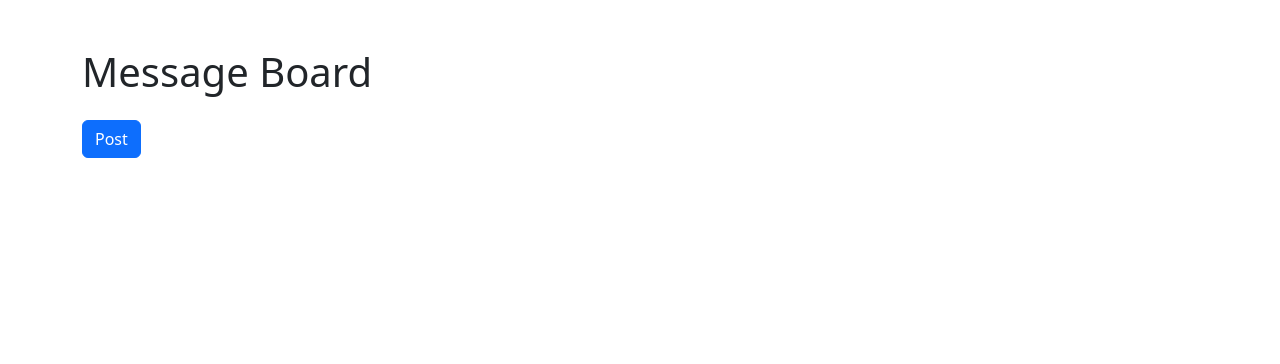
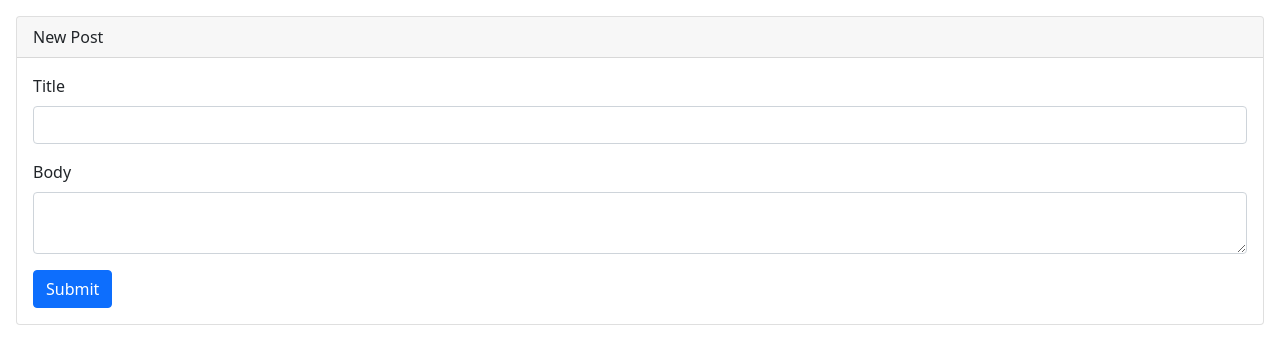
Before and after one commit to EnriqueB5310/PhpFinal, a PHP site: page /forum.php in a window 1280 px wide. Shown: the top 364 px of the page. Run offline with PHP 8.4, Linux system fonts and the light colour scheme; data that the repository does not hold is empty.

Commit message:
added posting page

```diff
--- /dev/null
+++ b/db_connect.php
@@ -0,0 +1,6 @@
+<?php
+$conn = mysqli_connect("localhost", "root", "root", "forum");
+if (!$conn) {
+    die("Connection failed: " . mysqli_connect_error());
+}
+?>
--- a/forum.php
+++ b/forum.php
@@ -1,49 +1,52 @@
 <!DOCTYPE html>
-<html>
+<html lang="en">
 <head>
-    <title>Message Board</title>
-    <!-- Bootstrap CSS link -->
-    <link href="https://cdn.jsdelivr.net/npm/bootstrap@5.3.0/dist/css/bootstrap.min.css" rel="stylesheet">
+    <meta charset="UTF-8">
+    <meta name="viewport" content="width=device-width, initial-scale=1.0">
+    <title>Document</title>
+
+    <script src="https://cdn.jsdelivr.net/npm/bootstrap@5.0.2/dist/js/bootstrap.bundle.min.js" integrity="sha384-MrcW6ZMFYlzcLA8Nl+NtUVF0sA7MsXsP1UyJoMp4YLEuNSfAP+JcXn/tWtIaxVXM" crossorigin="anonymous"></script>
+    <link href="https://cdn.jsdelivr.net/npm/bootstrap@5.0.2/dist/css/bootstrap.min.css" rel="stylesheet" integrity="sha384-EVSTQN3/azprG1Anm3QDgpJLIm9Nao0Yz1ztcQTwFspd3yD65VohhpuuCOmLASjC" crossorigin="anonymous">
+
 </head>
 <body>
-    <div class="container">
-        <h1 class="mt-5 mb-4">Message Board</h1>
 
-        <!-- Post button -->
-        <a href="create_post.php" class="btn btn-primary mb-3">Post</a>
 
-        <!-- Display messages and replies -->
-        <?php
-        foreach ($messages as $message) {
-            echo "<div class='card mb-3'>";
-            echo "<div class='card-body'>";
-            echo "<h5 class='card-title'>{$message['title']}</h5>";
-            echo "<p class='card-text'>{$message['body']}</p>";
-            echo "<p class='text-muted'>Posted by: {$message['username']} on {$message['created_at']}</p>";
+<?php
+// Include your database connection file
+include('db_connect.php');
 
-            // Reply form
-            echo "<form action='reply.php' method='post'>";
-            echo "<div class='mb-3'>";
-            echo "<input type='hidden' name='post_id' value='{$message['id']}'>";
-            echo "<label for='reply_body' class='form-label'>Reply</label>";
-            echo "<textarea class='form-control' id='reply_body' name='reply_body' rows='3'></textarea>";
-            echo "</div>";
-            echo "<button type='submit' class='btn btn-primary'>Submit Reply</button>";
-            echo "</form>";
+// Fetch posts from the database
+$sql = "SELECT posts.*, users.username FROM posts JOIN users ON posts.userid = users.userid ORDER BY created_at DESC";
+$result = mysqli_query($conn, $sql);
 
-            // Display replies
-            if (!empty($message['replies'])) {
-                echo "<ul class='list-group list-group-flush'>";
-                foreach ($message['replies'] as $reply) {
-                    echo "<li class='list-group-item'>{$reply['body']} - {$reply['username']} on {$reply['created_at']}</li>";
-                }
-                echo "</ul>";
-            }
+// Display posts
+while ($row = mysqli_fetch_assoc($result)) {
+    echo "<div class='card m-3'>";
+    echo "<div class='card-header'>{$row['title']}</div>";
+    echo "<div class='card-body'>{$row['body']}</div>";
+    echo "<div class='card-footer'>Posted by {$row['username']} on {$row['created_at']}</div>";
+    echo "</div>";
+}
+?>
 
-            echo "</div>";
-            echo "</div>";
-        }
-        ?>
+<!-- Form to make a new post -->
+<div class="card m-3">
+    <div class="card-header">New Post</div>
+    <div class="card-body">
+        <form action="create_post.php" method="post">
+            <div class="mb-3">
+                <label for="title" class="form-label">Title</label>
+                <input type="text" class="form-control" id="title" name="title" required>
+            </div>
+            <div class="mb-3">
+                <label for="body" class="form-label">Body</label>
+                <textarea class="form-control" id="body" name="body" required></textarea>
+            </div>
+            <button type="submit" class="btn btn-primary">Submit</button>
+        </form>
     </div>
+</div>
+
 </body>
 </html>
```
Also changed, not shown: create_post.php (added, +18 -0 lines), logout.php (added, +12 -0 lines), reply_post.php (added, +18 -0 lines).
